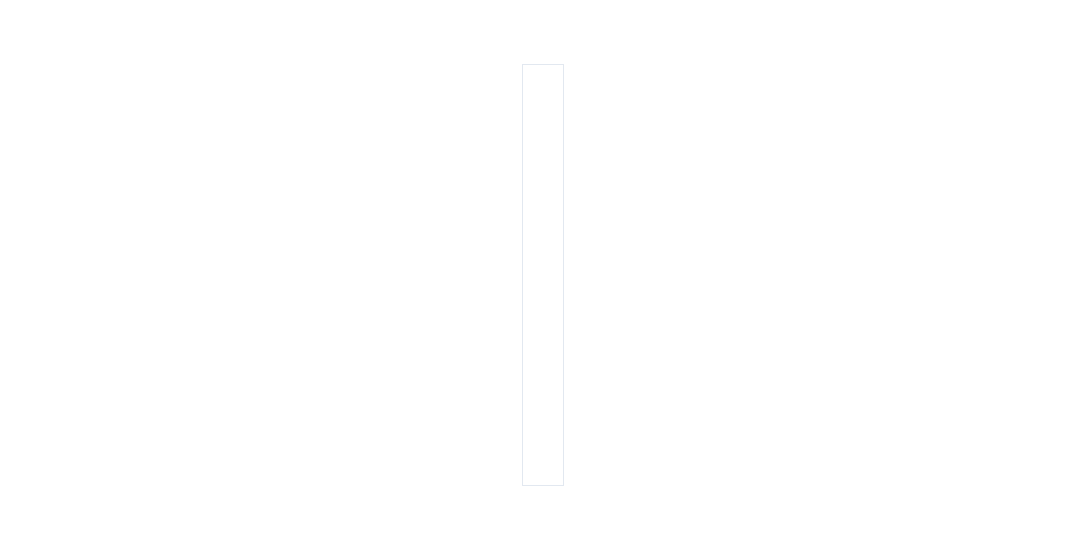
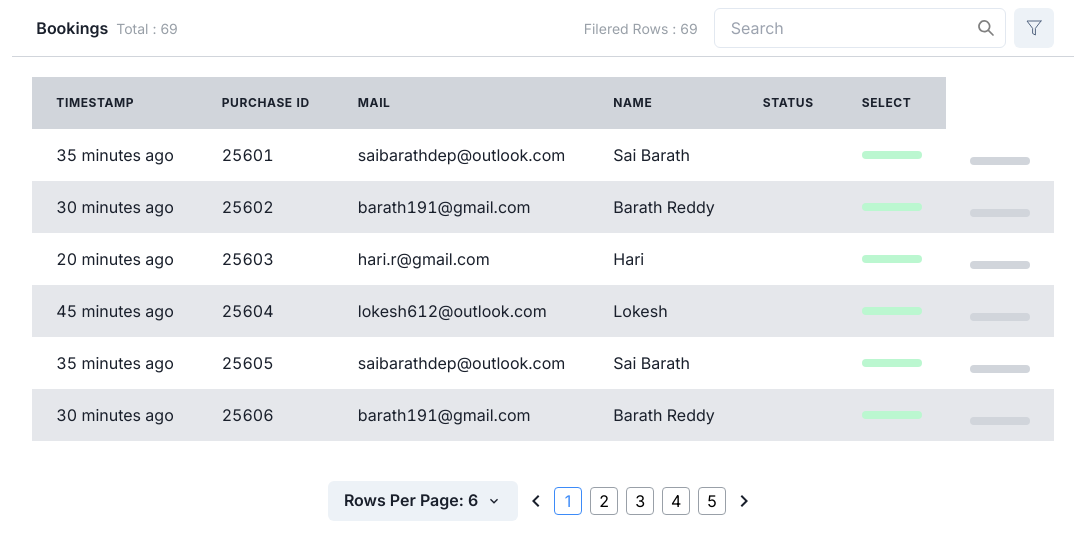
Before and after one commit to SaiBarathR/Reusable-Table, a Next.js app: page / in a window 1280 px wide. Shown: the top 560 px of the page, without its empty margins (97-1182 px from the left). Built offline with nearby package versions, Linux system fonts and the light colour scheme; no server answers.

Commit message:
Refactor OrderDetails component and update dependencies

```diff
--- a/src/app/Components/OrderDetails.tsx
+++ b/src/app/Components/OrderDetails.tsx
@@ -1,71 +1,45 @@
 'use client'
 
-import { useEffect, useMemo, useState } from "react";
+import { useMemo } from "react";
 import CustomTable from "./Table/CustomTable";
-import { orderDetailsTableRows } from "../service/tableService";
-import { useToast } from "@chakra-ui/react";
+import { Box } from "@chakra-ui/react";
 import Loading from "../loading";
+import useOrderDetails from "../hooks/useOrderDetails";
+import { rowsObject } from "../constants";
 
 export default function OrderDetails() {
-    //used for notification when api is fetched
-    const toast = useToast()
-    const [loading, setLoading] = useState(true);
-    //row data for the table
-    const [rowData, setRowData] = useState<any>([]);
+
+    // const { loading, error, rowData } = useOrderDetails()
+    const loading = false
+    const error = false
+    const rowData = rowsObject;
+
     //column data with column header name as 'name' and real name as 'label' with option to-
     //add cellrenderer to add custom react element inside the row of a partical column
     const columnsData = useMemo<any>(() => [
-        { label: 'timeStamp', name: 'TimeStamp' }, { label: 'purchaseId', name: 'Purchase Id' }, { label: 'mail', name: 'Mail' }, { label: 'name', name: 'Name' }, { label: 'source', name: 'Source' },
+        { label: 'timeStamp', name: 'TimeStamp' }, { label: 'purchaseId', name: 'Purchase Id' }, { label: 'mail', name: 'Mail' }, { label: 'name', name: 'Name' },
         { label: 'status', name: 'Status', cellRenderer: StatusRenderer }, { label: 'select', name: 'Select', cellRenderer: CustomSelect }], []);
 
-    //function to get row data from api
-    async function getOrderRowData() {
-        const resp = await orderDetailsTableRows();
-        try {
-            if (Object.keys(resp).includes('orderDetailRows')) {
-                setRowData(resp.orderDetailRows)
-                toast({
-                    title: `Successfully fetched order details row data`,
-                    isClosable: true,
-                    position: 'top',
-                    status: "success"
-                })
-                setLoading(false);
-            }
-            else {
-                console.log("unable to fetch order details rows")
-                setLoading(false);
-            }
-        }
-        catch (err) {
-            console.log(err + 'unable to fetch orderdetails api');
-            setLoading(false);
-        }
-    }
-
-    useEffect(() => {
-        getOrderRowData()
-        // eslint-disable-next-line react-hooks/exhaustive-deps
-    }, [])
 
     //Custom cellrenderer react component for column 'status' to render button in the row for the column
     //Cellrenderer gets a callback value with value[0] is column name value[1] is current row value
-    function CustomSelect(value: any[]) {
-        return <button className="bg-gray-300 p-1 font-medium text-black rounded-lg min-w-[60px] hover:scale-110">{value[1]}</button>
+    function CustomSelect(value: any) {
+        return <button className="bg-gray-300 p-1 font-medium text-black rounded-lg min-w-[60px] hover:scale-110">{value.select}</button>
     }
 
     //Custom cellrenderer react component for column 'select' to render button in the row for the column
     //Cellrenderer gets a callback value with value[0] is column name value[1] is current row value
     //Depending on row value different color chip is provided for the row value
-    function StatusRenderer(value: any[]) {
-        const backgroundColor = value[1] === 'failed' ? 'bg-red-200' : value[1] === 'waiting' ? 'bg-yellow-100' : 'bg-green-200';
-        return <div className={`flex items-center p-1 capitalize text-gray-800 font-medium text-sm rounded-lg justify-center min-w-[60px] ${backgroundColor}`}>{value[1]}</div>
+    function StatusRenderer(value: any) {
+        const backgroundColor = value.status === 'failed' ? 'bg-red-200' : value.status === 'waiting' ? 'bg-yellow-100' : 'bg-green-200';
+        return <div className={`flex items-center p-1 capitalize text-gray-800 font-medium text-sm rounded-lg justify-center min-w-[60px] ${backgroundColor}`}>{value.status}</div>
     }
 
     return (
-        <div className="text-black p-12">
+        <Box className={`w-full ${!loading ?? 'h-screen'} flex justify-center items-center`} >
             {loading ? <Loading /> :
                 <CustomTable
+                    error={error}
                     headers={columnsData} //column data
                     row={rowData}// row data
                     //Optional Props
@@ -78,6 +52,6 @@ export default function OrderDetails() {
                     //filterRowsByColumnGroup Format: [ { label: 'API name or local name', name: 'display name for header', cellRenderer: <react component>, optional, use only if you need to add components in row  }, { label: 'API name or local name', name: 'display name for header'} ]
                     filterRowsByColumnGroup={[{ column: 'status', values: ['failed', 'waiting', 'paid'] }, { column: 'name', values: ['Sai Barath', 'Lokesh'] }, { column: 'purchaseId', values: ['25602'] }]}
                 />}
-        </div>
+        </Box>
     )
 }
```
